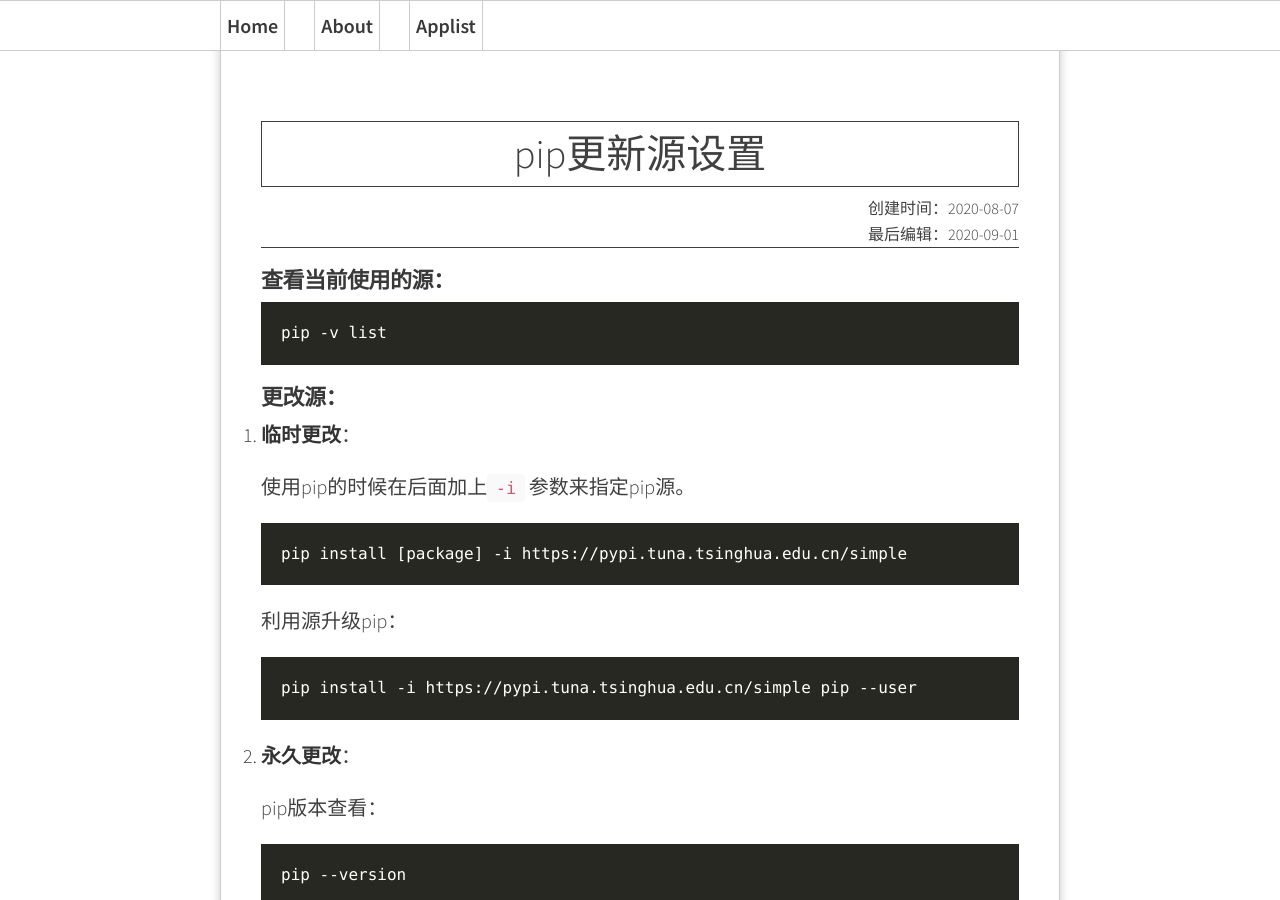
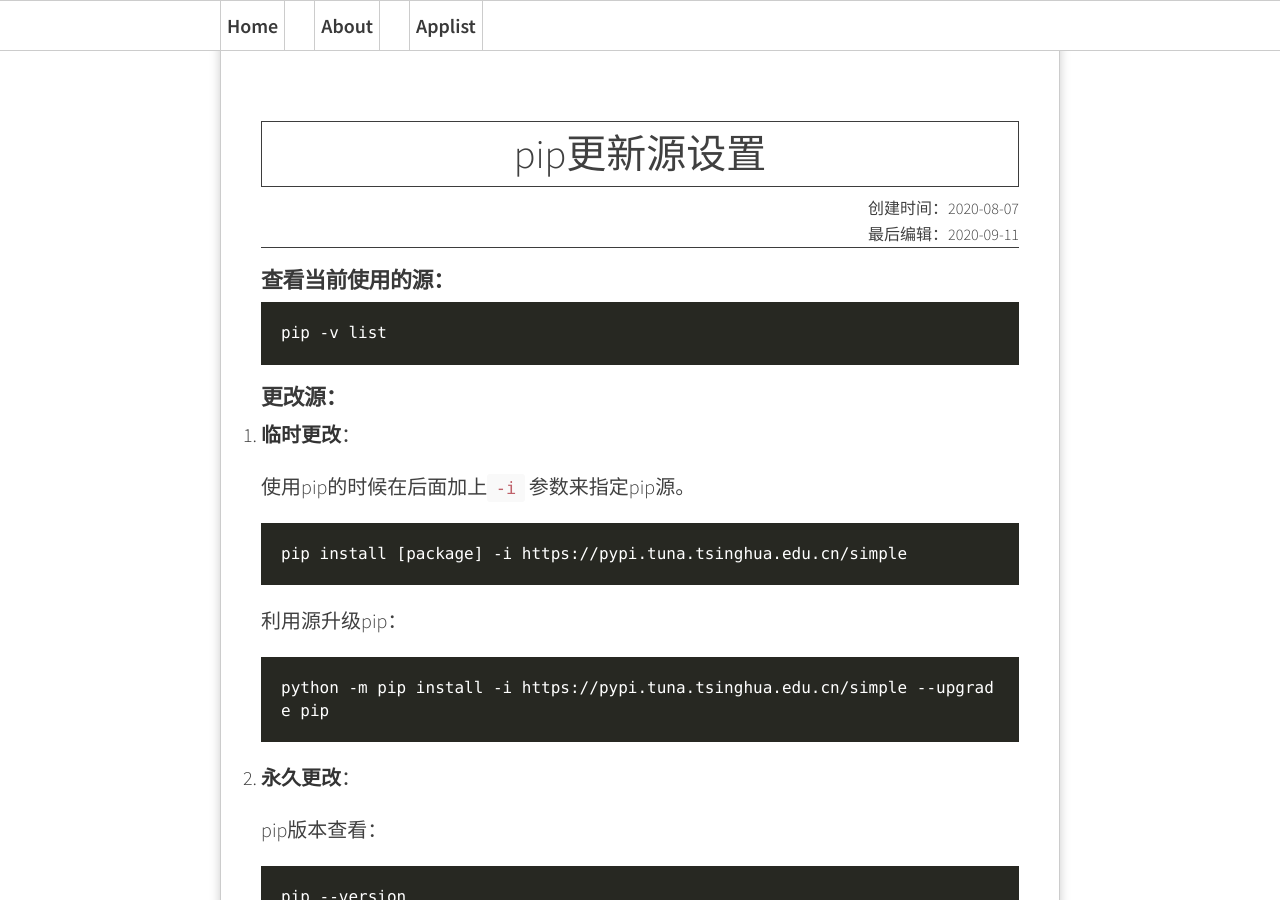
Before and after one commit to Melody-of-Oblivion/Melody-of-Oblivion.github.io, a Jekyll site: the page built from _posts/2020-08-07-pipset.md, in a window 1280 px wide and 900 px high. Built offline with Jekyll 4.4.1, drawn with Linux system fonts in a browser that asks for light colours.

Commit message:
Update 2020-08-07-pipset.md

````diff
--- a/_posts/2020-08-07-pipset.md
+++ b/_posts/2020-08-07-pipset.md
@@ -1,6 +1,6 @@
 ---
 title: pip更新源设置
-editdate: 2020-09-01
+editdate: 2020-09-11
 ---
 
 ### 查看当前使用的源：
@@ -22,7 +22,7 @@ pip -v list
    利用源升级pip：
 
    ```
-   pip install -i https://pypi.tuna.tsinghua.edu.cn/simple pip --user
+   python -m pip install -i https://pypi.tuna.tsinghua.edu.cn/simple --upgrade pip
    ```
 
 2. **永久更改**：
````
